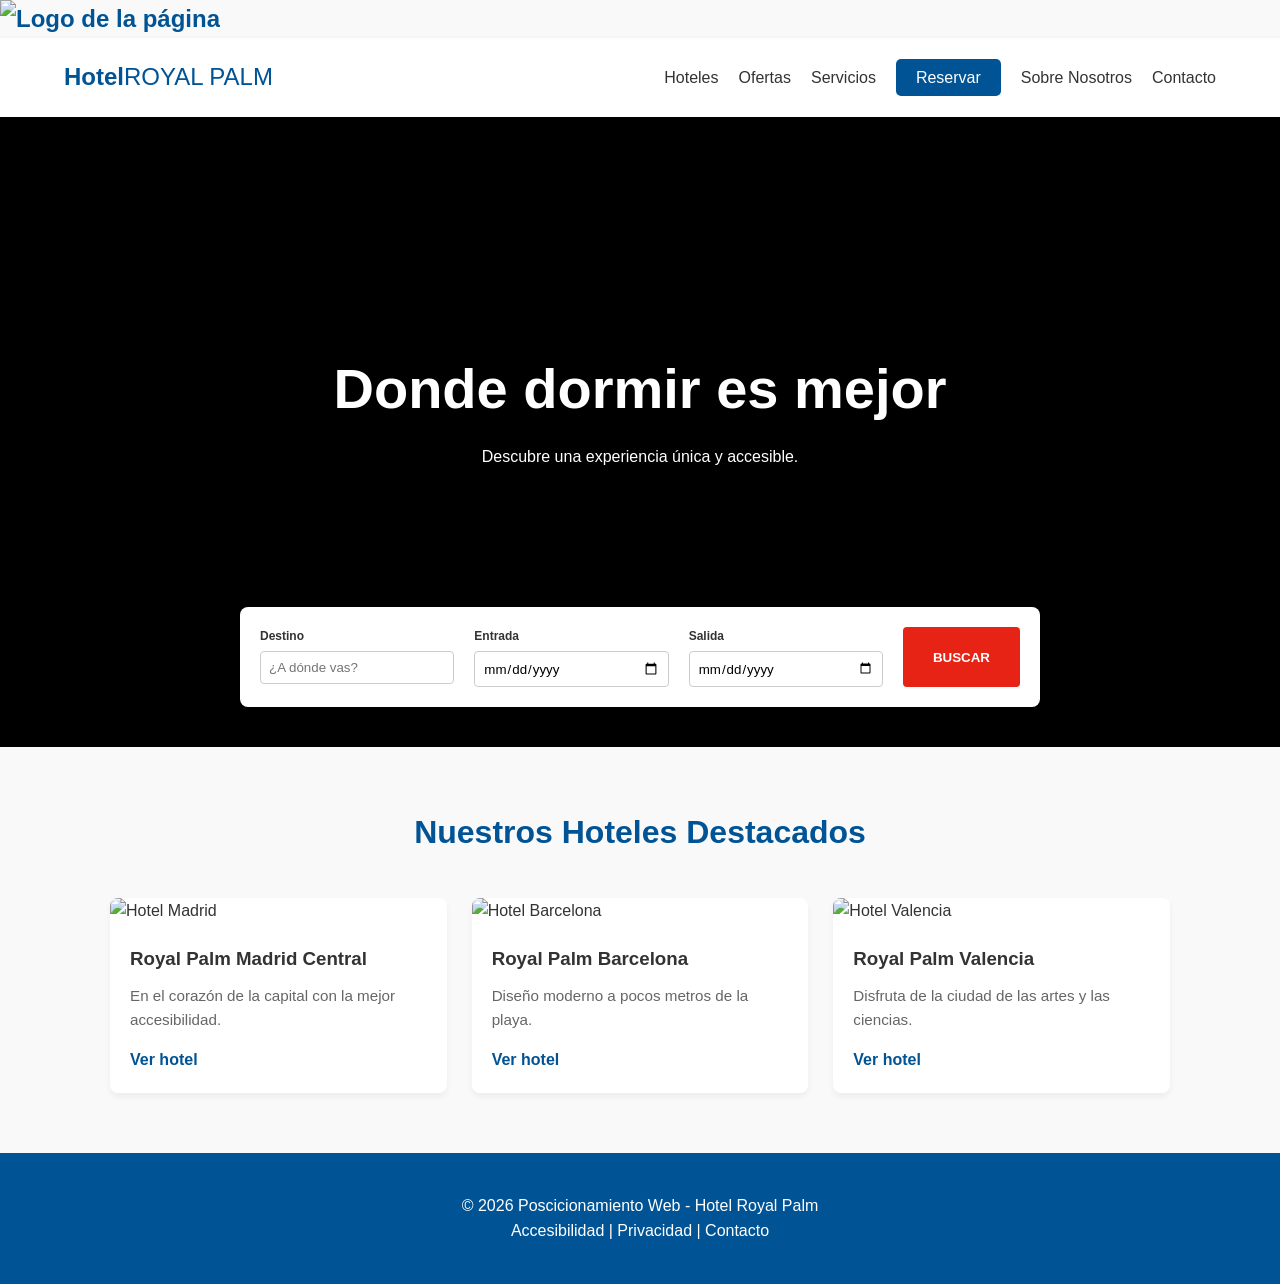
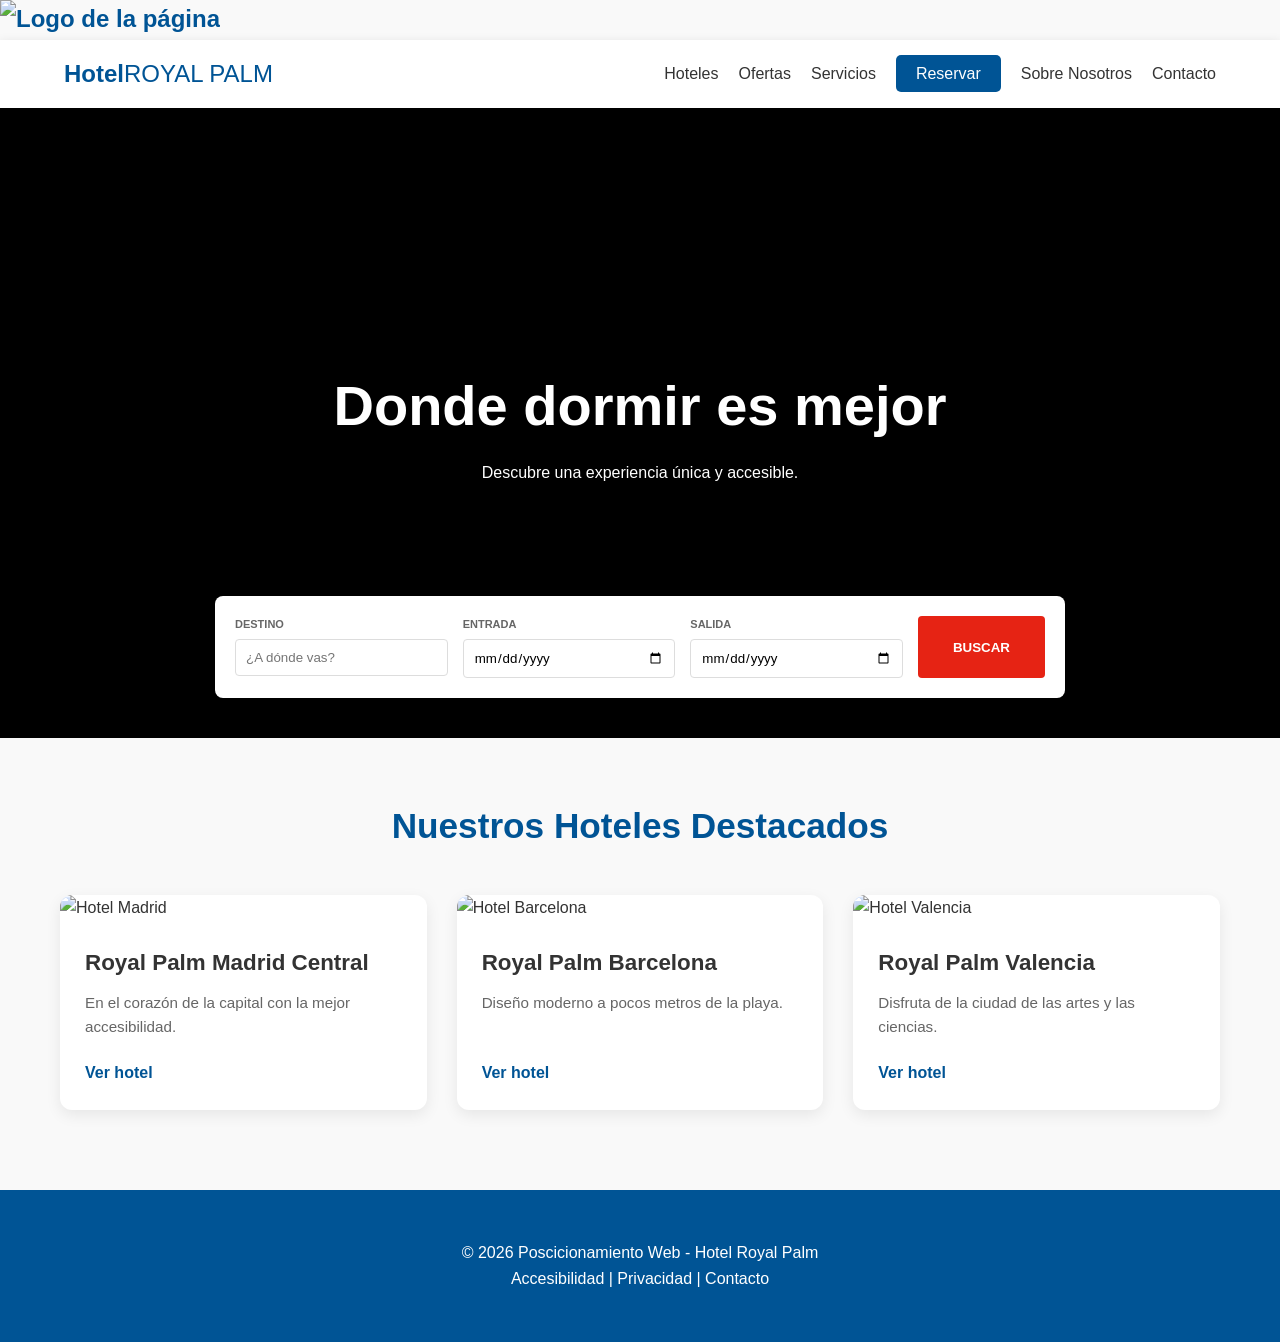

Update style.css

--- a/PosWeb/style.css
+++ b/PosWeb/style.css
@@ -12,18 +12,20 @@ body {
     line-height: 1.6;
 }
 
-/* Navegación */
+/* =========================================
+   Navegación 
+   ========================================= */
 .navbar {
     display: flex;
     justify-content: space-between;
     align-items: center;
-    padding: 20px 5%;
-    background: rgba(255, 255, 255, 0.95);
-    backdrop-filter: blur(5px);
+    padding: 15px 5%;
+    background: rgba(255, 255, 255, 0.98);
+    backdrop-filter: blur(10px);
     position: sticky;
     top: 0;
     z-index: 1000;
-    box-shadow: 0 2px 5px rgba(0,0,0,0.1);
+    box-shadow: 0 2px 10px rgba(0,0,0,0.1);
 }
 
 .logo {
@@ -34,6 +36,11 @@ body {
     color: #005495;
 }
 
+.logo img {
+    height: 40px;
+    margin-right: 10px;
+}
+
 .logo .thin { font-weight: 300; }
 
 nav ul { display: flex; list-style: none; align-items: center; }
@@ -42,7 +49,10 @@ nav ul li a {
     text-decoration: none;
     color: #333;
     font-weight: 500;
+    transition: color 0.3s;
 }
+
+nav ul li a:hover { color: #005495; }
 
 .btn-reservar {
     background: #005495;
@@ -52,13 +62,14 @@ nav ul li a {
     transition: background 0.3s;
 }
 
-.btn-reservar:hover {
-    background: #003d6d;
-}
+.btn-reservar:hover { background: #003d6d; }
 
-/* Hero Section con Video */
+/* =========================================
+   Hero Section (Video & Ofertas)
+   ========================================= */
 .hero {
     height: 70vh;
+    min-height: 400px;
     position: relative;
     overflow: hidden;
     display: flex;
@@ -67,17 +78,16 @@ nav ul li a {
     align-items: center;
     color: white;
     text-align: center;
-    background: #000;
+    background: #000 no-repeat center center/cover; /* Fallback y soporte para OfertasEspeciales.jpg */
 }
 
+/* Video de fondo solo para Index */
 .hero-video {
     position: absolute;
     top: 50%;
     left: 50%;
     min-width: 100%;
     min-height: 100%;
-    width: auto;
-    height: auto;
     z-index: 1;
     transform: translate(-50%, -50%);
     object-fit: cover;
@@ -85,11 +95,8 @@ nav ul li a {
 
 .hero-overlay {
     position: absolute;
-    top: 0;
-    left: 0;
-    width: 100%;
-    height: 100%;
-    background: rgba(0, 0, 0, 0.3); 
+    top: 0; left: 0; width: 100%; height: 100%;
+    background: rgba(0, 0, 0, 0.4); 
     z-index: 2;
 }
 
@@ -97,13 +104,12 @@ nav ul li a {
     position: relative;
     z-index: 3;
     padding: 0 20px;
-    margin-bottom: 50px;
 }
 
 .hero h1 { 
     font-size: 3.5rem; 
     margin-bottom: 10px; 
-    text-shadow: 2px 2px 10px rgba(0,0,0,0.5);
+    text-shadow: 2px 2px 15px rgba(0,0,0,0.6);
 }
 
 /* Barra de Reserva */
@@ -115,36 +121,37 @@ nav ul li a {
     background: white;
     padding: 20px;
     display: flex;
-    gap: 20px;
+    gap: 15px;
     box-shadow: 0 10px 30px rgba(0,0,0,0.3);
     border-radius: 8px;
-    color: #333;
     z-index: 4;
     width: 90%;
-    max-width: 800px;
+    max-width: 850px;
 }
 
 .input-group { display: flex; flex-direction: column; text-align: left; flex: 1; }
-.input-group label { font-size: 12px; font-weight: bold; margin-bottom: 5px; }
-.input-group input { padding: 8px; border: 1px solid #ccc; border-radius: 4px; width: 100%; }
+.input-group label { font-size: 11px; font-weight: bold; text-transform: uppercase; color: #666; margin-bottom: 5px; }
+.input-group input { padding: 10px; border: 1px solid #ddd; border-radius: 4px; }
 
 .btn-search {
     background: #e62314;
     color: white;
     border: none;
-    padding: 0 30px;
+    padding: 0 35px;
     border-radius: 4px;
     cursor: pointer;
     font-weight: bold;
-    transition: background 0.3s;
+    transition: 0.3s;
 }
 
-.btn-search:hover { background: #c51e11; }
+.btn-search:hover { background: #c51e11; transform: scale(1.02); }
 
-/* Contenido Principal */
+/* =========================================
+   Grid de Hoteles (Tarjetas)
+   ========================================= */
 .container {
-    max-width: 1100px;
-    margin: 60px auto 40px;
+    max-width: 1200px;
+    margin: 60px auto;
     padding: 0 20px;
 }
 
@@ -152,129 +159,151 @@ nav ul li a {
     text-align: center;
     margin-bottom: 40px;
     color: #005495;
-    font-size: 2rem;
+    font-size: 2.2rem;
 }
 
-/* --- GRID DE HOTELES (CORREGIDO) --- */
 .grid-hoteles {
     display: grid;
     grid-template-columns: repeat(auto-fit, minmax(300px, 1fr));
-    gap: 25px;
+    gap: 30px;
 }
 
 .card {
     background: white;
-    border-radius: 8px;
+    border-radius: 12px;
     overflow: hidden;
-    box-shadow: 0 4px 6px rgba(0,0,0,0.05);
-    transition: transform 0.3s ease;
+    box-shadow: 0 5px 15px rgba(0,0,0,0.08);
+    transition: 0.3s ease;
     display: flex;
     flex-direction: column;
 }
 
-.card:hover { transform: translateY(-10px); }
+.card:hover { transform: translateY(-10px); box-shadow: 0 12px 25px rgba(0,0,0,0.15); }
 
-/* Contenedor de imagen con altura fija */
-.card-img {
+/* Ajuste de Imágenes en Cards */
+.card-image-container, .card-img {
     width: 100%;
-    height: 220px; /* Altura idéntica para todos */
+    height: 230px;
     overflow: hidden;
 }
 
-.card-img img {
+.card-image-container img, .card-img img {
     width: 100%;
     height: 100%;
-    object-fit: cover; /* Recorta la imagen para que no se deforme */
+    object-fit: cover;
+    transition: transform 0.5s;
 }
 
-.card-info { padding: 20px; flex-grow: 1; display: flex; flex-direction: column; }
-.card-info h3 { margin-bottom: 10px; color: #333; }
-.card-info p { margin-bottom: 15px; font-size: 0.95rem; color: #666; }
+.card:hover img { transform: scale(1.1); }
+
+.card-info { padding: 25px; flex-grow: 1; display: flex; flex-direction: column; }
+.card-info h3 { margin-bottom: 10px; color: #333; font-size: 1.4rem; }
+.card-info p { margin-bottom: 20px; color: #666; font-size: 0.95rem; }
 .card-info .link { 
     color: #005495; 
     text-decoration: none; 
     font-weight: bold; 
-    margin-top: auto; 
+    margin-top: auto;
+    display: inline-block;
 }
 
-/* --- MOSAICO DE EXPERIENCIA (CORREGIDO) --- */
+/* =========================================
+   Mosaico de Experiencia
+   ========================================= */
 .mosaic-grid {
     display: flex;
     gap: 20px;
-    height: 550px; /* Altura total del mosaico */
+    height: 600px;
 }
 
 .mosaic-item {
     position: relative;
-    border-radius: 8px;
+    border-radius: 12px;
     overflow: hidden;
+    flex: 1;
 }
 
-.mosaic-item img {
+.mosaic-item.large { flex: 2; }
+
+.mosaic-image-container {
+    width: 100%;
+    height: 100%;
+}
+
+.mosaic-image-container img {
     width: 100%;
     height: 100%;
     object-fit: cover;
 }
 
-.mosaic-item.large { flex: 2; } /* El panel grande */
 .mosaic-column { flex: 1; display: flex; flex-direction: column; gap: 20px; }
-.mosaic-item.small { flex: 1; } /* Los dos paneles pequeños */
 
 .mosaic-overlay {
     position: absolute;
     top: 0; left: 0; width: 100%; height: 100%;
-    background: rgba(0,0,0,0.3);
+    background: linear-gradient(transparent, rgba(0,0,0,0.7));
     display: flex;
     align-items: flex-end;
-    padding: 25px;
+    padding: 30px;
     color: white;
+    z-index: 2;
 }
 
 .btn-mosaic {
     background: white;
     color: #333;
-    padding: 8px 15px;
+    padding: 10px 20px;
     text-decoration: none;
-    border-radius: 4px;
-    font-size: 0.8rem;
+    border-radius: 5px;
     font-weight: bold;
-    margin-top: 10px;
+    margin-top: 15px;
     display: inline-block;
+    transition: 0.3s;
 }
 
-/* Servicios */
+.btn-mosaic:hover { background: #005495; color: white; }
+
+/* =========================================
+   Servicios & Footer
+   ========================================= */
 .services-grid {
     display: grid;
     grid-template-columns: repeat(auto-fit, minmax(200px, 1fr));
     gap: 30px;
-    text-align: center;
-    margin-top: 20px;
+    margin-top: 40px;
 }
 
 .service-item {
-    padding: 20px;
+    padding: 30px;
     background: white;
-    border-radius: 8px;
-    box-shadow: 0 2px 4px rgba(0,0,0,0.05);
+    border-radius: 12px;
+    text-align: center;
+    box-shadow: 0 4px 10px rgba(0,0,0,0.05);
 }
 
-.service-item span { font-size: 2.5rem; display: block; margin-bottom: 10px; }
+.service-item span { font-size: 3rem; display: block; margin-bottom: 15px; }
 
-/* Footer */
 footer {
     background: #005495;
     color: white;
     text-align: center;
-    padding: 40px 20px;
-    margin-top: 60px;
+    padding: 50px 20px;
+    margin-top: 80px;
 }
 
-/* Responsive */
+/* =========================================
+   Responsive 
+   ========================================= */
+@media (max-width: 992px) {
+    .mosaic-grid { height: auto; flex-direction: column; }
+    .mosaic-item { height: 350px; }
+}
+
 @media (max-width: 768px) {
-    .hero h1 { font-size: 2.5rem; }
-    .booking-bar { flex-direction: column; position: static; transform: none; width: 100%; margin: 20px 0; }
-    .mosaic-grid { flex-direction: column; height: auto; }
-    .mosaic-item { height: 300px; }
+    .hero h1 { font-size: 2.2rem; }
+    .navbar { padding: 10px 5%; flex-direction: column; gap: 10px; }
+    nav ul { flex-wrap: wrap; justify-content: center; gap: 10px; }
+    nav ul li { margin: 0 10px; }
+    .booking-bar { position: relative; bottom: 0; left: 0; transform: none; width: 100%; margin-top: 20px; flex-direction: column; }
 }
-
 
